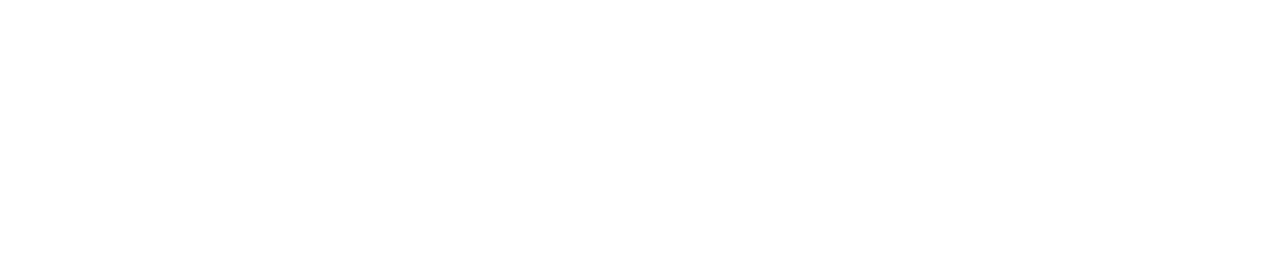
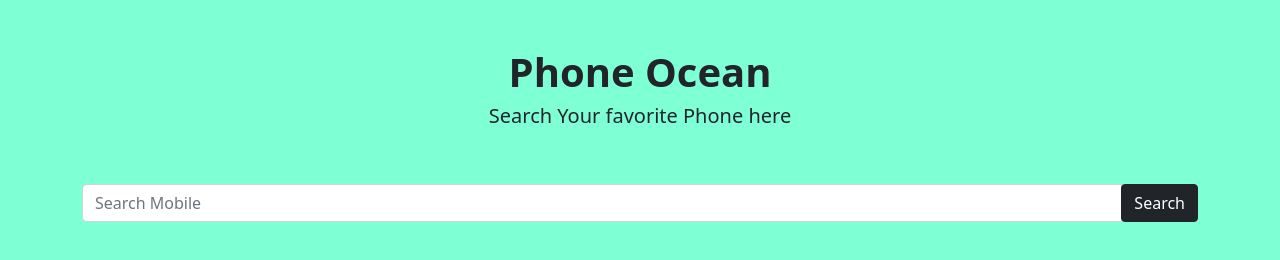
Before and after one commit to Rafin31/Find-Phones, a plain HTML site: page index.html in a window 1280 px wide. Drawn offline with nearby package versions, Linux system fonts and the light colour scheme.

Commit message:
UI/UX is done

```diff
--- a/index.html
+++ b/index.html
@@ -8,11 +8,35 @@
     <!-- Bootstrap CSS -->
     <link href="https://cdn.jsdelivr.net/npm/bootstrap@5.1.3/dist/css/bootstrap.min.css" rel="stylesheet"
         integrity="sha384-1BmE4kWBq78iYhFldvKuhfTAU6auU8tT94WrHftjDbrCEXSU1oBoqyl2QvZ6jIW3" crossorigin="anonymous">
+    <title>Phone Ocean</title>
 
-    <title>Phone Ocean</title>
+    <style>
+        body {
+            background-color: aquamarine;
+        }
+    </style>
 </head>
 
 <body>
+
+    <head class="container">
+        <div class="d-flex justify-content-center flex-column align-items-center pt-5 ">
+            <p class=" h1 fw-bolder">Phone Ocean</p>
+            <p class="h5 fw-light">Search Your favorite Phone here </p>
+        </div>
+    </head>
+
+    <section class="container my-5">
+
+        <div class="searchBarWrapper input-group">
+            <input type="text" class="form-control" id="searchField" placeholder="Search Mobile">
+            <div class="input-group-append">
+                <button class="btn btn-dark w-100" type="button" id="searchButton">Search</button>
+            </div>
+        </div>
+
+
+    </section>
 
 
 
```
